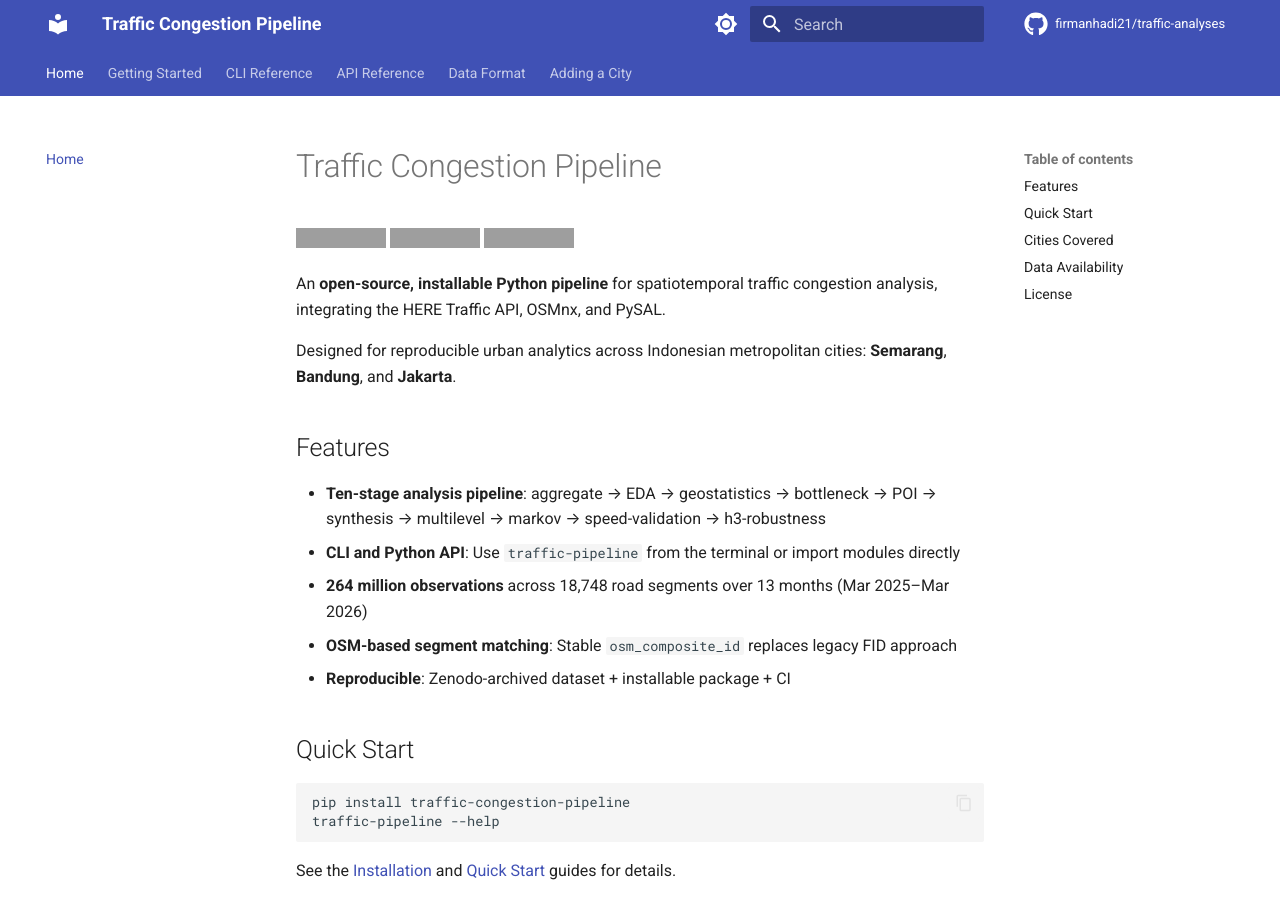
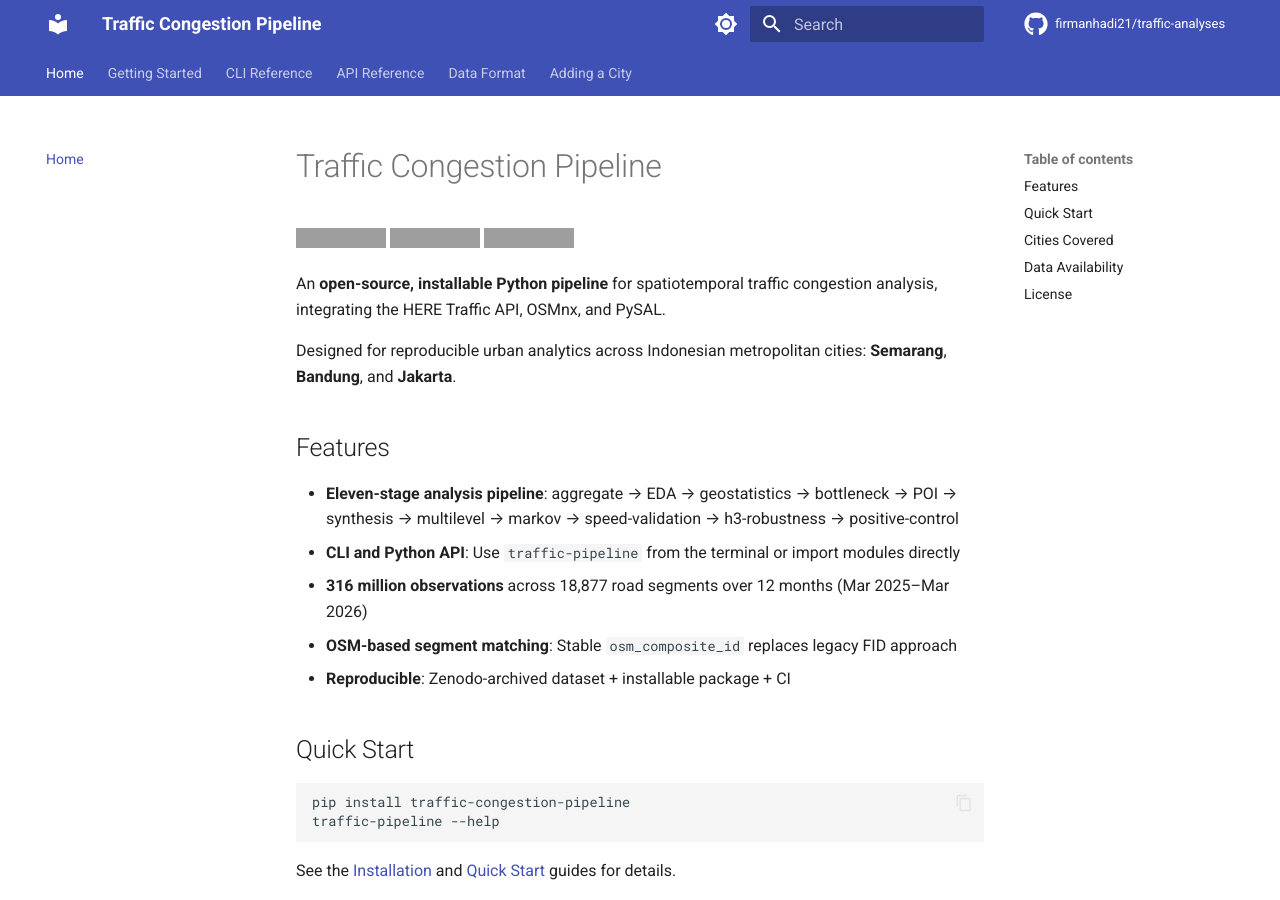
Before and after one commit to firmanhadi21/traffic-analyses, an MkDocs documentation site: the page built from docs/index.md, in a window 1280 px wide and 900 px high. Built offline with MkDocs 1.6.1 and Material for MkDocs 9.7.7, drawn with Linux system fonts in a browser that asks for light colours; comment, search, counter and statistics services are not loaded; grey boxes are pictures that could not be loaded.

Commit message:
docs: correct stale dataset figures to canonical values
264 million -> 316 million observations, 18,748 -> 18,877 segments,
13 -> 12 months, matching the manuscript and Table 2 canonical totals.
Also update the pipeline stage count to eleven (positive-control added).

Co-Authored-By: Claude Fable 5 <noreply@anthropic.com>

```diff
--- a/docs/foss4g_bio_firman.txt
+++ b/docs/foss4g_bio_firman.txt
@@ -1,4 +1,4 @@
-Firman Hadi is a lecturer at the Department of Geodetic Engineering, Universitas Diponegoro, Semarang, Indonesia. He holds a Ph.D. in Remote Sensing and Landscape Ecology from Institut Teknologi Bandung (2011). His research focuses on geospatial analysis and free and open-source GIS, with current work on large-scale spatiotemporal urban analytics. He has served as a geospatial specialist for The World Bank, the Japan Aerospace Exploration Agency (JAXA), and the Indonesia Ministry of National Development Planning. He is the lead developer of traffic-congestion-pipeline, an open-source Python package on PyPI that provides a reproducible workflow for traffic congestion analysis using PySAL, OSMnx, and statsmodels, applied to over 264 million observations across three Indonesian cities.
+Firman Hadi is a lecturer at the Department of Geodetic Engineering, Universitas Diponegoro, Semarang, Indonesia. He holds a Ph.D. in Remote Sensing and Landscape Ecology from Institut Teknologi Bandung (2011). His research focuses on geospatial analysis and free and open-source GIS, with current work on large-scale spatiotemporal urban analytics. He has served as a geospatial specialist for The World Bank, the Japan Aerospace Exploration Agency (JAXA), and the Indonesia Ministry of National Development Planning. He is the lead developer of traffic-congestion-pipeline, an open-source Python package on PyPI that provides a reproducible workflow for traffic congestion analysis using PySAL, OSMnx, and statsmodels, applied to over 316 million observations across three Indonesian cities.
 
 
 3273252112750002
--- a/docs/index.md
+++ b/docs/index.md
@@ -12,9 +12,9 @@ cities: **Semarang**, **Bandung**, and **Jakarta**.
 
 ## Features
 
-- **Ten-stage analysis pipeline**: aggregate → EDA → geostatistics → bottleneck → POI → synthesis → multilevel → markov → speed-validation → h3-robustness
+- **Eleven-stage analysis pipeline**: aggregate → EDA → geostatistics → bottleneck → POI → synthesis → multilevel → markov → speed-validation → h3-robustness → positive-control
 - **CLI and Python API**: Use `traffic-pipeline` from the terminal or import modules directly
-- **264 million observations** across 18,748 road segments over 13 months (Mar 2025–Mar 2026)
+- **316 million observations** across 18,877 road segments over 12 months (Mar 2025–Mar 2026)
 - **OSM-based segment matching**: Stable `osm_composite_id` replaces legacy FID approach
 - **Reproducible**: Zenodo-archived dataset + installable package + CI
 
```
